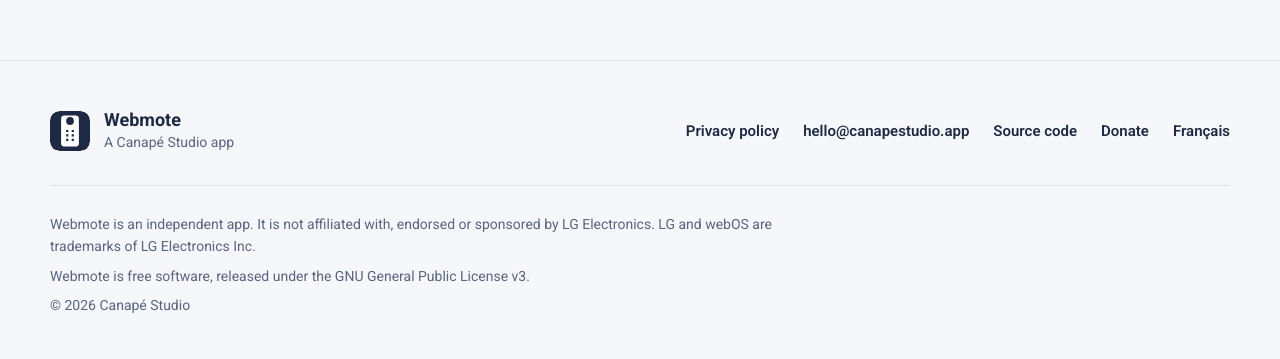
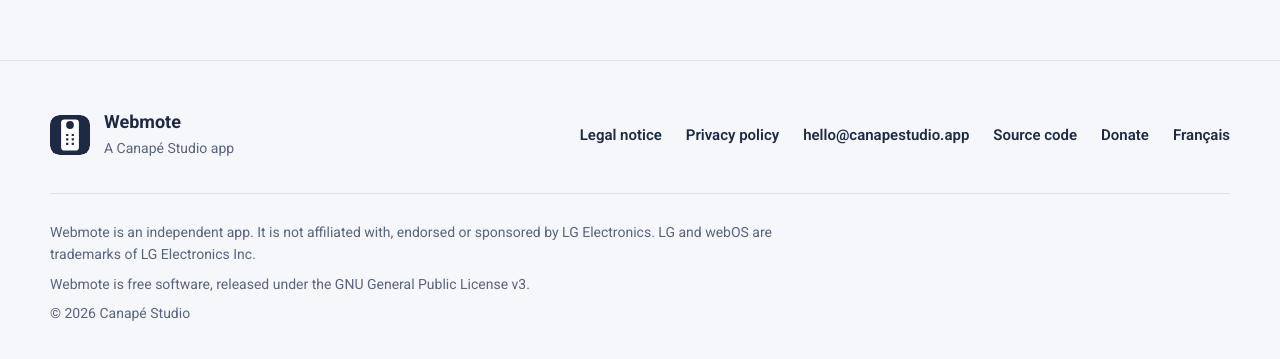
Before and after one commit to canapestudio/webmote, an Astro site in the folder site/: page / in a window 1280 px wide. Shown: the part 8532-8891 px from the top of the page. Built offline with nearby package versions, Linux system fonts and the light colour scheme; Astro itself is replaced by a stand-in of ours; a web font is replaced by a local one.

Commit message:
Link the website to Canapé Studio and its legal notice
The website footer now names Webmote and Canapé Studio as separate links,
the studio one going to its home page, and links the studio's legal notice.

```diff
--- a/site/src/components/Footer.astro
+++ b/site/src/components/Footer.astro
@@ -1,5 +1,5 @@
 ---
-import { CONTACT_EMAIL, GOOGLE_PLAY, OPEN_SOURCE } from '../config';
+import { CONTACT_EMAIL, GOOGLE_PLAY, OPEN_SOURCE, STUDIO } from '../config';
 import { htmlLang, otherLang, pagePath, useTranslations, type Lang, type PageKey } from '../i18n';
 import Logo from './Logo.astro';
 
@@ -17,14 +17,15 @@ const year = new Date().getFullYear();
 <footer class="footer">
   <div class="container">
     <div class="footer__top">
-      <a class="footer__brand" href={pagePath(lang, '')}>
+      <div class="footer__brand">
         <Logo size={40} />
         <span>
-          <strong>Webmote</strong>
-          <span class="footer__by">{t.footer.by}</span>
+          <a class="footer__name" href={pagePath(lang, '')}>Webmote</a>
+          <a class="footer__by" href={STUDIO.home[lang]}>{t.footer.by}</a>
         </span>
-      </a>
+      </div>
       <ul class="footer__links">
+        <li><a href={STUDIO.legal[lang]}>{t.footer.legal}</a></li>
         <li><a href={pagePath(lang, 'privacy')}>{t.footer.privacy}</a></li>
         <li><a href={`mailto:${CONTACT_EMAIL}`}>{CONTACT_EMAIL}</a></li>
         {OPEN_SOURCE.public && <li><a href={OPEN_SOURCE.sourceUrl}>{t.footer.source}</a></li>}
@@ -63,20 +64,28 @@ const year = new Date().getFullYear();
     display: inline-flex;
     align-items: center;
     gap: 0.875rem;
-    border-radius: 14px;
-    color: var(--ink);
+  }
+
+  /* Two stacked links: the padding keeps each touch target at least 24 px tall. */
+  .footer__brand a {
+    display: block;
+    width: fit-content;
+    padding-block: 0.125rem;
     text-decoration: none;
   }
 
-  .footer__brand strong {
-    display: block;
+  .footer__brand a:hover {
+    text-decoration: underline;
+  }
+
+  .footer__name {
+    color: var(--ink);
     font-size: 1.125rem;
     font-weight: 700;
     line-height: 1.2;
   }
 
   .footer__by {
-    display: block;
     color: var(--muted);
     font-size: 0.875rem;
   }
--- a/site/src/config.ts
+++ b/site/src/config.ts
@@ -38,6 +38,15 @@ export const OPEN_SOURCE = {
 
 export const CONTACT_EMAIL = 'hello@canapestudio.app';
 
+/**
+ * The studio's site, which the footer links to. Its legal notice also covers this site: same
+ * publisher, same host.
+ */
+export const STUDIO = {
+  home: { en: 'https://canapestudio.app/', fr: 'https://canapestudio.app/fr/' },
+  legal: { en: 'https://canapestudio.app/legal/', fr: 'https://canapestudio.app/fr/mentions-legales/' },
+} as const;
+
 /** Subject line of the "join the closed test" email, per language. */
 export const TEST_EMAIL_SUBJECT = {
   en: 'Webmote closed test',
--- a/site/src/i18n/en.ts
+++ b/site/src/i18n/en.ts
@@ -210,6 +210,7 @@ export const en = {
 
   footer: {
     by: 'A Canapé Studio app',
+    legal: 'Legal notice',
     privacy: 'Privacy policy',
     contact: 'Contact',
     disclaimer:
--- a/site/src/i18n/fr.ts
+++ b/site/src/i18n/fr.ts
@@ -209,6 +209,7 @@ export const fr: Dictionary = {
 
   footer: {
     by: 'Une appli Canapé Studio',
+    legal: 'Mentions légales',
     privacy: 'Politique de confidentialité',
     contact: 'Contact',
     disclaimer:
```
Also changed, not shown: site/README.md.
